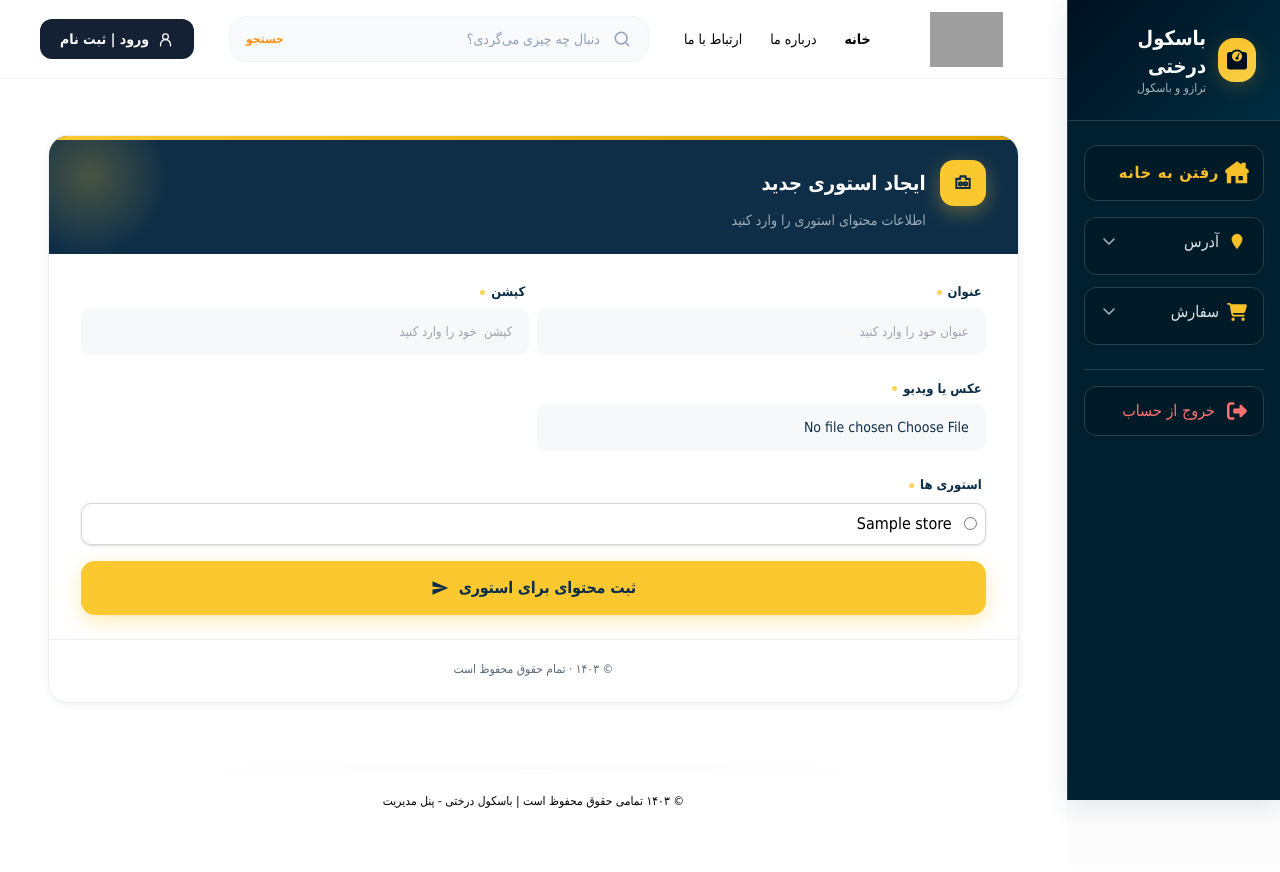
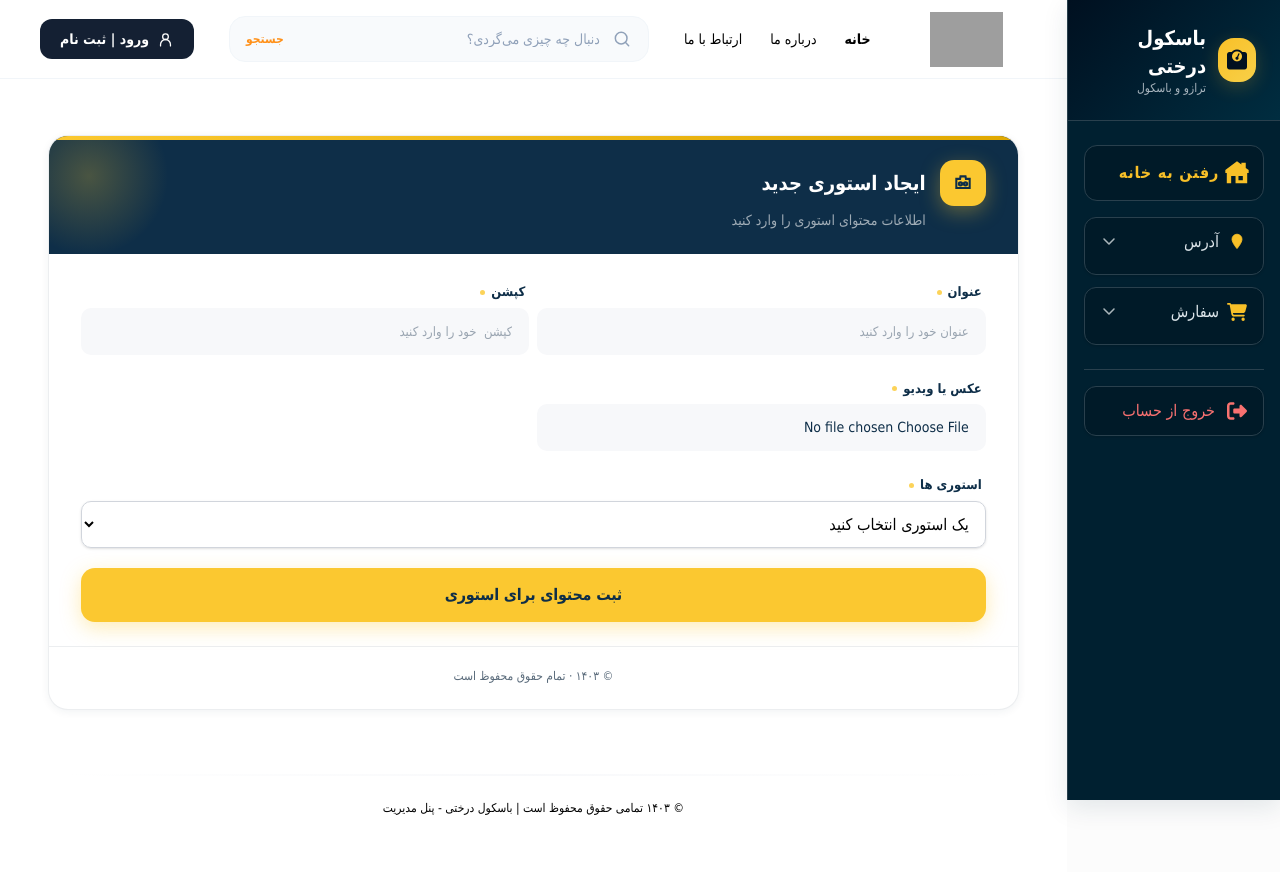
Before and after one commit to eabbas/baskoolderakhti, a Laravel app: page /store/create in a window 1280 px wide. Before the commit the page ends 812 px from the top, so only its background shows below. Run offline with Laravel 12, Linux system fonts and the light colour scheme; tables that the repository leaves empty hold one stand-in row (values such as "Sample post"); data that the repository does not hold is empty; grey boxes are pictures that could not be loaded.

Commit message:
side/bar

```diff
--- a/resources/views/admin/user/main_store/create.blade.php
+++ b/resources/views/admin/user/main_store/create.blade.php
@@ -363,9 +363,7 @@
             <!-- دکمه ثبت -->
             <button type="submit" class="vafadar-submit-btn sm:col-span-2">
                 <span>ثبت  استوری</span>
-                <svg class="w-[18px] h-[18px] fill-white" viewBox="0 0 24 24">
-                    <path d="M2.01 21L23 12 2.01 3 2 10l15 2-15 2z"/>
-                </svg>
+
             </button>
 
         </form>
--- a/resources/views/admin/user/store/create.blade.php
+++ b/resources/views/admin/user/store/create.blade.php
@@ -360,20 +360,25 @@
 
 
             <!-- دکمه ثبت -->
-            <div class="w-full  col-span-2 ">
-                <label class = "vafadar-label" for="">استوری ها</label>
-              @foreach($main_store as $store)
-                  <div class="w-full flex gap-3 items-center rounded-[10px] shadow-sm p-2 border-1 border-gray-300 my-2">
-                      <input required name = "main_store_id" type="radio" value = "{{$store->id}}">
-                      <span>{{$store->title}}</span>
-                  </div>
-              @endforeach
-            </div>
-            <button type="submit" class="vafadar-submit-btn sm:col-span-2">
+           <div class="w-full col-span-2">
+    <label class="vafadar-label" for="main_store_id">استوری ها</label>
+
+    <select required name="main_store_id" id="main_store_id"
+        class="w-full rounded-[10px] border border-gray-300 p-3 shadow-sm outline-none focus:border-yellow-400 focus:ring-2 focus:ring-yellow-100">
+
+        <option value="" disabled selected>یک استوری انتخاب کنید</option>
+
+        @foreach($main_store as $store)
+            <option value="{{ $store->id }}">
+                {{ $store->title }}
+            </option>
+        @endforeach
+
+    </select>
+</div>
+            <button type="submit" class="vafadar-submit-btn sm:col-span-2 mt-3">
                 <span>ثبت  محتوای برای استوری</span>
-                <svg class="w-[18px] h-[18px] fill-white" viewBox="0 0 24 24">
-                    <path d="M2.01 21L23 12 2.01 3 2 10l15 2-15 2z"/>
-                </svg>
+
             </button>
 
         </form>
--- a/resources/views/dashboard.blade.php
+++ b/resources/views/dashboard.blade.php
@@ -606,9 +606,9 @@
                                 <a href="{{route('address.create')}}" class="hover:text-white transition-colors font-medium text-[#9A9CAE]">ایجاد آدرس جدید</a>
                             </div>
                             <div class='w-12/12 justify-start text-white flex p-2 text-base gap-2 sub-menu-item'>
-                                <!-- <svg class='size-4 fill-[#1B84FF]' xmlns="http://www.w3.org/2000/svg" viewBox="0 0 512 512">
+                                <svg class='size-4 fill-[#1B84FF]' xmlns="http://www.w3.org/2000/svg" viewBox="0 0 512 512">
                                     <path d="M40 48C26.7 48 16 58.7 16 72v48c0 13.3 10.7 24 24 24H88c13.3 0 24-10.7 24-24V72c0-13.3-10.7-24-24-24H40zM192 64c-17.7 0-32 14.3-32 32s14.3 32 32 32H480c17.7 0 32-14.3 32-32s-14.3-32-32-32H192zm0 160c-17.7 0-32 14.3-32 32s14.3 32 32 32H480c17.7 0 32-14.3 32-32s-14.3-32-32-32H192zm0 160c-17.7 0-32 14.3-32 32s14.3 32 32 32H480c17.7 0 32-14.3 32-32s-14.3-32-32-32H192zM16 232v48c0 13.3 10.7 24 24 24H88c13.3 0 24-10.7 24-24V232c0-13.3-10.7-24-24-24H40c-13.3 0-24 10.7-24 24zM40 368c-13.3 0-24 10.7-24 24v48c0 13.3 10.7 24 24 24H88c13.3 0 24-10.7 24-24V392c0-13.3-10.7-24-24-24H40z"/>
-                                </svg> -->
+                                </svg>
                                 <a href="{{route('address.list')}}" class="hover:text-white transition-colors font-medium text-[#9A9CAE]">لیست آدرس ها</a>
                             </div>
                         </div>
@@ -627,9 +627,9 @@
                         </div>
                         <div class='w-full grid grid-cols-1 text-end max-h-0 overflow-hidden transition-all duration-500'>
                             <div class='w-12/12 justify-start text-white flex p-2 text-base gap-2 sub-menu-item'>
-                                <!-- <svg class='size-4 fill-[#1B84FF]' xmlns="http://www.w3.org/2000/svg" viewBox="0 0 512 512">
+                                <svg class='size-4 fill-[#1B84FF]' xmlns="http://www.w3.org/2000/svg" viewBox="0 0 512 512">
                                     <path d="M40 48C26.7 48 16 58.7 16 72v48c0 13.3 10.7 24 24 24H88c13.3 0 24-10.7 24-24V72c0-13.3-10.7-24-24-24H40zM192 64c-17.7 0-32 14.3-32 32s14.3 32 32 32H480c17.7 0 32-14.3 32-32s-14.3-32-32-32H192zm0 160c-17.7 0-32 14.3-32 32s14.3 32 32 32H480c17.7 0 32-14.3 32-32s-14.3-32-32-32H192zm0 160c-17.7 0-32 14.3-32 32s14.3 32 32 32H480c17.7 0 32-14.3 32-32s-14.3-32-32-32H192zM16 232v48c0 13.3 10.7 24 24 24H88c13.3 0 24-10.7 24-24V232c0-13.3-10.7-24-24-24H40c-13.3 0-24 10.7-24 24zM40 368c-13.3 0-24 10.7-24 24v48c0 13.3 10.7 24 24 24H88c13.3 0 24-10.7 24-24V392c0-13.3-10.7-24-24-24H40z"/>
-                                </svg> -->
+                                </svg>
                                 <a href="{{route('order.list')}}" class="hover:text-white transition-colors font-medium text-[#9A9CAE]">لیست سفارش ها</a>
                             </div>
                         </div>
@@ -659,9 +659,9 @@
                                 <a href="{{route('product.create')}}" class="hover:text-white transition-colors font-medium text-[#9A9CAE]">ایجاد محصول جدید</a>
                             </div>
                             <div class='w-12/12 justify-start text-white flex p-2 text-base gap-2 sub-menu-item'>
-                                <!-- <svg class='size-4 fill-[#1B84FF]' xmlns="http://www.w3.org/2000/svg" viewBox="0 0 512 512">
+                                <svg class='size-4 fill-[#1B84FF]' xmlns="http://www.w3.org/2000/svg" viewBox="0 0 512 512">
                                     <path d="M40 48C26.7 48 16 58.7 16 72v48c0 13.3 10.7 24 24 24H88c13.3 0 24-10.7 24-24V72c0-13.3-10.7-24-24-24H40zM192 64c-17.7 0-32 14.3-32 32s14.3 32 32 32H480c17.7 0 32-14.3 32-32s-14.3-32-32-32H192zm0 160c-17.7 0-32 14.3-32 32s14.3 32 32 32H480c17.7 0 32-14.3 32-32s-14.3-32-32-32H192zm0 160c-17.7 0-32 14.3-32 32s14.3 32 32 32H480c17.7 0 32-14.3 32-32s-14.3-32-32-32H192zM16 232v48c0 13.3 10.7 24 24 24H88c13.3 0 24-10.7 24-24V232c0-13.3-10.7-24-24-24H40c-13.3 0-24 10.7-24 24zM40 368c-13.3 0-24 10.7-24 24v48c0 13.3 10.7 24 24 24H88c13.3 0 24-10.7 24-24V392c0-13.3-10.7-24-24-24H40z"/>
-                                </svg> -->
+                                </svg>
                                 <a href="{{route('product.list')}}" class="hover:text-white transition-colors font-medium text-[#9A9CAE]">لیست محصولات</a>
                             </div>
                         </div>
@@ -688,9 +688,9 @@
                                 <a href="{{route('category.create')}}" class="hover:text-white transition-colors font-medium text-[#9A9CAE] ">ایجاد دسته بندی جدید</a>
                             </div>
                             <div class='w-12/12 justify-start text-white flex p-2 text-base gap-2 sub-menu-item'>
-                                <!-- <svg class='size-4 fill-[#1B84FF]' xmlns="http://www.w3.org/2000/svg" viewBox="0 0 512 512">
+                                <svg class='size-4 fill-[#1B84FF]' xmlns="http://www.w3.org/2000/svg" viewBox="0 0 512 512">
                                     <path d="M40 48C26.7 48 16 58.7 16 72v48c0 13.3 10.7 24 24 24H88c13.3 0 24-10.7 24-24V72c0-13.3-10.7-24-24-24H40zM192 64c-17.7 0-32 14.3-32 32s14.3 32 32 32H480c17.7 0 32-14.3 32-32s-14.3-32-32-32H192zm0 160c-17.7 0-32 14.3-32 32s14.3 32 32 32H480c17.7 0 32-14.3 32-32s-14.3-32-32-32H192zm0 160c-17.7 0-32 14.3-32 32s14.3 32 32 32H480c17.7 0 32-14.3 32-32s-14.3-32-32-32H192zM16 232v48c0 13.3 10.7 24 24 24H88c13.3 0 24-10.7 24-24V232c0-13.3-10.7-24-24-24H40c-13.3 0-24 10.7-24 24zM40 368c-13.3 0-24 10.7-24 24v48c0 13.3 10.7 24 24 24H88c13.3 0 24-10.7 24-24V392c0-13.3-10.7-24-24-24H40z"/>
-                                </svg> -->
+                                </svg>
                                 <a href="{{route('category.list')}}" class="hover:text-white transition-colors font-medium text-[#9A9CAE]">لیست دسته بندی ها</a>
                             </div>
                         </div>
@@ -717,9 +717,9 @@
                                 <a href="{{route('brand.create')}}" class="hover:text-white transition-colors font-medium text-[#9A9CAE]">ایجاد برند جدید</a>
                             </div>
                             <div class='w-12/12 justify-start text-white flex p-2 text-base gap-2 sub-menu-item'>
-                                <!-- <svg class='size-4 fill-[#1B84FF]' xmlns="http://www.w3.org/2000/svg" viewBox="0 0 512 512">
+                                <svg class='size-4 fill-[#1B84FF]' xmlns="http://www.w3.org/2000/svg" viewBox="0 0 512 512">
                                     <path d="M40 48C26.7 48 16 58.7 16 72v48c0 13.3 10.7 24 24 24H88c13.3 0 24-10.7 24-24V72c0-13.3-10.7-24-24-24H40zM192 64c-17.7 0-32 14.3-32 32s14.3 32 32 32H480c17.7 0 32-14.3 32-32s-14.3-32-32-32H192zm0 160c-17.7 0-32 14.3-32 32s14.3 32 32 32H480c17.7 0 32-14.3 32-32s-14.3-32-32-32H192zm0 160c-17.7 0-32 14.3-32 32s14.3 32 32 32H480c17.7 0 32-14.3 32-32s-14.3-32-32-32H192zM16 232v48c0 13.3 10.7 24 24 24H88c13.3 0 24-10.7 24-24V232c0-13.3-10.7-24-24-24H40c-13.3 0-24 10.7-24 24zM40 368c-13.3 0-24 10.7-24 24v48c0 13.3 10.7 24 24 24H88c13.3 0 24-10.7 24-24V392c0-13.3-10.7-24-24-24H40z"/>
-                                </svg> -->
+                                </svg>
                                 <a href="{{route('brand.list')}}" class="hover:text-white transition-colors font-medium text-[#9A9CAE]">لیست برند</a>
                             </div>
                         </div>
@@ -751,15 +751,15 @@
                                 <a href="{{route('store.create')}}" class="hover:text-white transition-colors font-medium text-[#9A9CAE] text-nowrap">ایجاد محتوا برای استوری</a>
                             </div>
                             <div class='w-12/12 justify-start text-white flex p-2 text-base gap-2 sub-menu-item'>
-                                <!-- <svg class='size-4 fill-[#1B84FF]' xmlns="http://www.w3.org/2000/svg" viewBox="0 0 512 512">
+                                <svg class='size-4 fill-[#1B84FF]' xmlns="http://www.w3.org/2000/svg" viewBox="0 0 512 512">
                                     <path d="M40 48C26.7 48 16 58.7 16 72v48c0 13.3 10.7 24 24 24H88c13.3 0 24-10.7 24-24V72c0-13.3-10.7-24-24-24H40zM192 64c-17.7 0-32 14.3-32 32s14.3 32 32 32H480c17.7 0 32-14.3 32-32s-14.3-32-32-32H192zm0 160c-17.7 0-32 14.3-32 32s14.3 32 32 32H480c17.7 0 32-14.3 32-32s-14.3-32-32-32H192zm0 160c-17.7 0-32 14.3-32 32s14.3 32 32 32H480c17.7 0 32-14.3 32-32s-14.3-32-32-32H192zM16 232v48c0 13.3 10.7 24 24 24H88c13.3 0 24-10.7 24-24V232c0-13.3-10.7-24-24-24H40c-13.3 0-24 10.7-24 24zM40 368c-13.3 0-24 10.7-24 24v48c0 13.3 10.7 24 24 24H88c13.3 0 24-10.7 24-24V392c0-13.3-10.7-24-24-24H40z"/>
-                                </svg> -->
+                                </svg>
                                 <a href="{{route('store.index')}}" class="hover:text-white transition-colors font-medium text-[#9A9CAE] text-nowrap text-[14px]">لیست محتوای استوری ها</a>
                             </div>
                             <div class='w-12/12 justify-start text-white flex p-2 text-base gap-2 sub-menu-item'>
-                                <!-- <svg class='size-4 fill-[#1B84FF]' xmlns="http://www.w3.org/2000/svg" viewBox="0 0 512 512">
+                                <svg class='size-4 fill-[#1B84FF]' xmlns="http://www.w3.org/2000/svg" viewBox="0 0 512 512">
                                     <path d="M40 48C26.7 48 16 58.7 16 72v48c0 13.3 10.7 24 24 24H88c13.3 0 24-10.7 24-24V72c0-13.3-10.7-24-24-24H40zM192 64c-17.7 0-32 14.3-32 32s14.3 32 32 32H480c17.7 0 32-14.3 32-32s-14.3-32-32-32H192zm0 160c-17.7 0-32 14.3-32 32s14.3 32 32 32H480c17.7 0 32-14.3 32-32s-14.3-32-32-32H192zm0 160c-17.7 0-32 14.3-32 32s14.3 32 32 32H480c17.7 0 32-14.3 32-32s-14.3-32-32-32H192zM16 232v48c0 13.3 10.7 24 24 24H88c13.3 0 24-10.7 24-24V232c0-13.3-10.7-24-24-24H40c-13.3 0-24 10.7-24 24zM40 368c-13.3 0-24 10.7-24 24v48c0 13.3 10.7 24 24 24H88c13.3 0 24-10.7 24-24V392c0-13.3-10.7-24-24-24H40z"/>
-                                </svg> -->
+                                </svg>
                                 <a href="{{route('main_store.index')}}" class="hover:text-white transition-colors font-medium text-[#9A9CAE] text-nowrap">لیست استوری ها</a>
                             </div>
                         </div>
@@ -786,9 +786,9 @@
                                 <a href="{{route('user.create')}}" class="hover:text-white transition-colors font-medium text-[#9A9CAE]">ایجاد کاربر جدید</a>
                             </div>
                             <div class='w-12/12 justify-start text-white flex p-2 text-base gap-2 sub-menu-item'>
-                                <!-- <svg class='size-4 fill-[#1B84FF]' xmlns="http://www.w3.org/2000/svg" viewBox="0 0 512 512">
+                                <svg class='size-4 fill-[#1B84FF]' xmlns="http://www.w3.org/2000/svg" viewBox="0 0 512 512">
                                     <path d="M40 48C26.7 48 16 58.7 16 72v48c0 13.3 10.7 24 24 24H88c13.3 0 24-10.7 24-24V72c0-13.3-10.7-24-24-24H40zM192 64c-17.7 0-32 14.3-32 32s14.3 32 32 32H480c17.7 0 32-14.3 32-32s-14.3-32-32-32H192zm0 160c-17.7 0-32 14.3-32 32s14.3 32 32 32H480c17.7 0 32-14.3 32-32s-14.3-32-32-32H192zm0 160c-17.7 0-32 14.3-32 32s14.3 32 32 32H480c17.7 0 32-14.3 32-32s-14.3-32-32-32H192zM16 232v48c0 13.3 10.7 24 24 24H88c13.3 0 24-10.7 24-24V232c0-13.3-10.7-24-24-24H40c-13.3 0-24 10.7-24 24zM40 368c-13.3 0-24 10.7-24 24v48c0 13.3 10.7 24 24 24H88c13.3 0 24-10.7 24-24V392c0-13.3-10.7-24-24-24H40z"/>
-                                </svg> -->
+                                </svg>
                                 <a href="{{route('user.list')}}" class="hover:text-white transition-colors font-medium text-[#9A9CAE]">لیست کاربر</a>
                             </div>
                             @can('role_permision',['admin1'])
```
